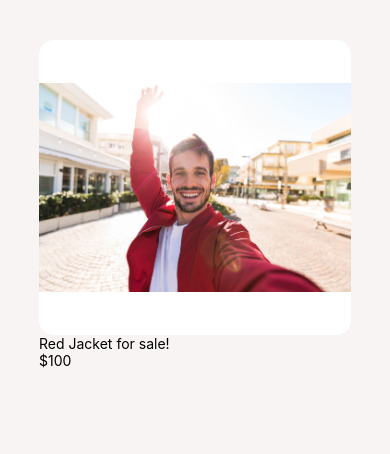
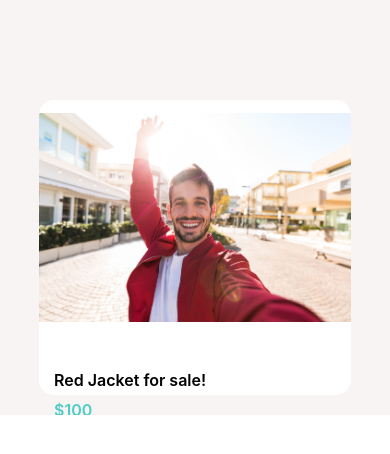
Before and after one commit to billymaguire3/Done-With-It, a React Native app: screen / in a window 390 px wide. Shown: the top 454 px of the page. Built offline with nearby package versions, Linux system fonts and the light colour scheme.

Commit message:
Initial implementation of Card Component

```diff
--- a/src/components/Card.js
+++ b/src/components/Card.js
@@ -1,15 +1,22 @@
 import React from "react";
 import { Image, SafeAreaView, StyleSheet, Text, View } from "react-native";
 
+import colors from "../config/color";
+
 function Card({ title, subtitle, image }) {
   return (
-    <SafeAreaView style={styles.background}>
+    <View style={styles.background}>
       <View style={styles.itemContainer}>
         <Image style={styles.image} source={image} />
-        <Text>{title}</Text>
-        <Text>{subtitle}</Text>
+        <View style={styles.textContainer}>
+          <Text style={styles.titles}>{title}</Text>
+          <Text style={[styles.titles, { color: colors.secondary }]}>
+            {subtitle}
+          </Text>
+        </View>
       </View>
-    </SafeAreaView>
+      <View style={styles.whiteContainer}></View>
+    </View>
   );
 }
 
@@ -21,16 +28,38 @@ const styles = StyleSheet.create({
     alignItems: "center",
   },
   image: {
+    flex: 2,
     width: "100%",
     height: "100%",
     resizeMode: "center",
+    borderTopLeftRadius: 15,
+    borderTopRightRadius: 15,
   },
   itemContainer: {
     backgroundColor: "white",
     borderRadius: 15,
-    marginTop: 40,
+    marginTop: 100,
     width: "80%",
     height: "35%",
+  },
+  textContainer: {
+    flex: 1,
+    justifyContent: "flex-start",
+    padding: 10,
+    marginVertical: 20,
+  },
+  titles: {
+    fontWeight: "600",
+    fontSize: 16,
+    padding: 5,
+  },
+  whiteContainer: {
+    flex: 2,
+    backgroundColor: colors.white,
+    width: "100%",
+    height: "100%",
+    justifyContent: "flex-end",
+    marginTop: 20,
   },
 });
 
--- a/src/screens/WelcomeScreen.js
+++ b/src/screens/WelcomeScreen.js
@@ -2,7 +2,6 @@ import React from "react";
 import { Image, ImageBackground, StyleSheet, Text, View } from "react-native";
 
 import AppButton from "../components/AppButton";
-import colors from "../config/color";
 
 const backgroundImage = require("../assets/background.jpg");
 const logoImage = require("../assets/logo-red.png");
```
